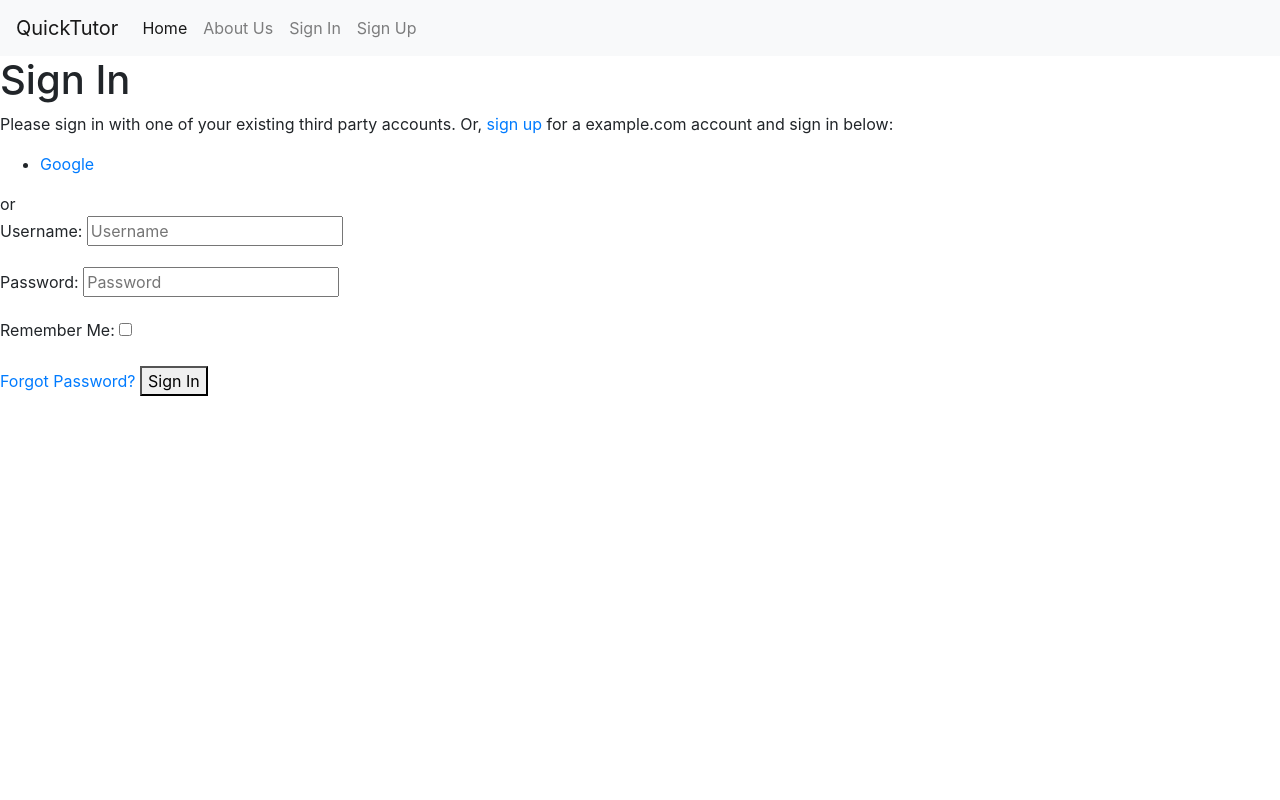
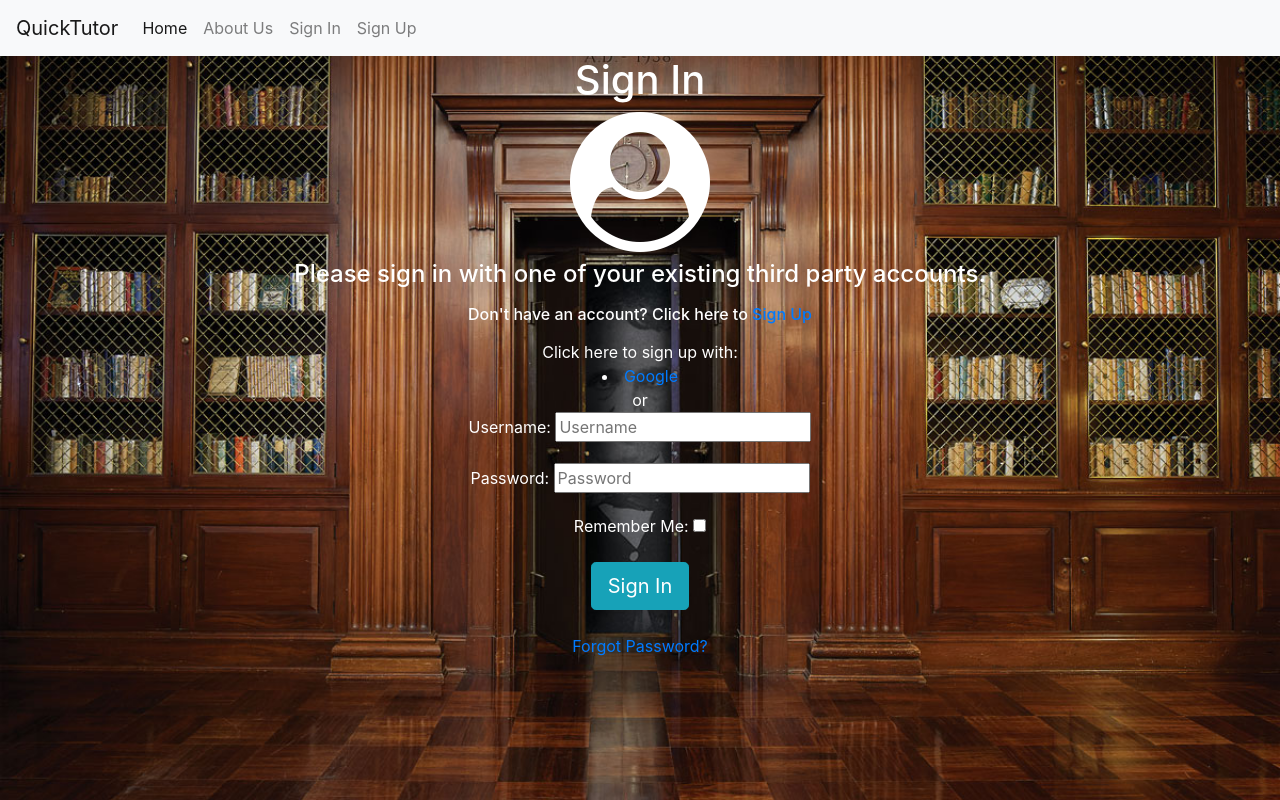
Before and after one commit to jam3gw/QuickTutorApp, a Django app: page /accounts/login/ in a window 1280 px wide. Run offline with Django 3.2, Linux system fonts and the light colour scheme; some libraries are stand-ins or nearby versions.

Commit message:
Styled layout for sign-in page

```diff
--- /dev/null
+++ b/QuickTutor/static/styling/login.css
@@ -0,0 +1,28 @@
+body {
+    background: url('images/mcgregor.jpg') no-repeat center center fixed;
+    background-size: cover;
+}
+
+.fa {
+    color: white;
+}
+
+h1 {
+    color: white;
+}
+
+h4 {
+    color: white;
+}
+
+h6 {
+    color: white;
+}
+
+p {
+    color: white;
+}
+
+.socialaccount_ballot {
+    color: white;
+}
--- a/QuickTutor/templates/account/login.html
+++ b/QuickTutor/templates/account/login.html
@@ -1,36 +1,45 @@
 {% extends "account/base.html" %}
-
+{% load static %}
 {% load i18n %}
 {% load account socialaccount %}
 
 {% block head_title %}{% trans "Sign In" %}{% endblock %}
 
 {% block content %}
-
-<h1>{% trans "Sign In" %}</h1>
+<link rel="stylesheet" href="{% static 'styling/login.css' %}">
+<h1 class="text-center">{% trans "Sign In" %}</h1>
 
 {% get_providers as socialaccount_providers %}
 
-{% if socialaccount_providers %}
-<p>{% blocktrans with site.name as site_name %}Please sign in with one
-of your existing third party accounts. Or, <a href="{{ signup_url }}">sign up</a>
-for a {{ site_name }} account and sign in below:{% endblocktrans %}</p>
-
-<div class="socialaccount_ballot">
-
-  <ul class="socialaccount_providers">
-    {% include "socialaccount/snippets/provider_list.html" with process="login" %}
-  </ul>
-
+<link rel="stylesheet" href="https://maxcdn.bootstrapcdn.com/font-awesome/4.7.0/css/font-awesome.min.css">
+  <div class="form-gap"></div>
+  <div class="container">
+    <div class="text-center">
+      <h3><i class="fa fa-user-circle fa-5x"></i></h3>
+          {% if socialaccount_providers %}
+          <h4 class="text-center">
+            <p>{% blocktrans with site.name as site_name %}
+            Please sign in with one
+            of your existing third party accounts.
+          </h4>
+          <h6>
+            Don't have an account? Click here to <a href="{{ signup_url }}">Sign Up</a> <br>
+            <!--{{ site_name }} account:{% endblocktrans %}-->
+          </p>
+          </h6>
+  <div class="socialaccount_ballot">
+    Click here to sign up with: {% include "socialaccount/snippets/provider_list.html" with process="login" %}
   <div class="login-or">{% trans 'or' %}</div>
-
 </div>
 
 {% include "socialaccount/snippets/login_extra.html" %}
 
 {% else %}
 <p>{% blocktrans %}If you have not created an account yet, then please
-<a href="{{ signup_url }}">sign up</a> first.{% endblocktrans %}</p>
+  <a href="{{ signup_url }}">Sign up</a>
+  first.{% endblocktrans %}
+</p>
+
 {% endif %}
 
 <form class="login" method="POST" action="{% url 'account_login' %}">
@@ -39,8 +48,11 @@ for a {{ site_name }} account and sign in below:{% endblocktrans %}</p>
   {% if redirect_field_value %}
   <input type="hidden" name="{{ redirect_field_name }}" value="{{ redirect_field_value }}" />
   {% endif %}
+  <button type="submit" class="btn btn-info btn-lg">{% trans "Sign In" %}</button>
+  <br>
+  <br>
   <a class="button secondaryAction" href="{% url 'account_reset_password' %}">{% trans "Forgot Password?" %}</a>
-  <button class="primaryAction" type="submit">{% trans "Sign In" %}</button>
 </form>
+</div>
 
 {% endblock %}
```
Also changed, not shown: QuickTutor/static/styling/images/mcgregor.jpg (added), 1 other file.
